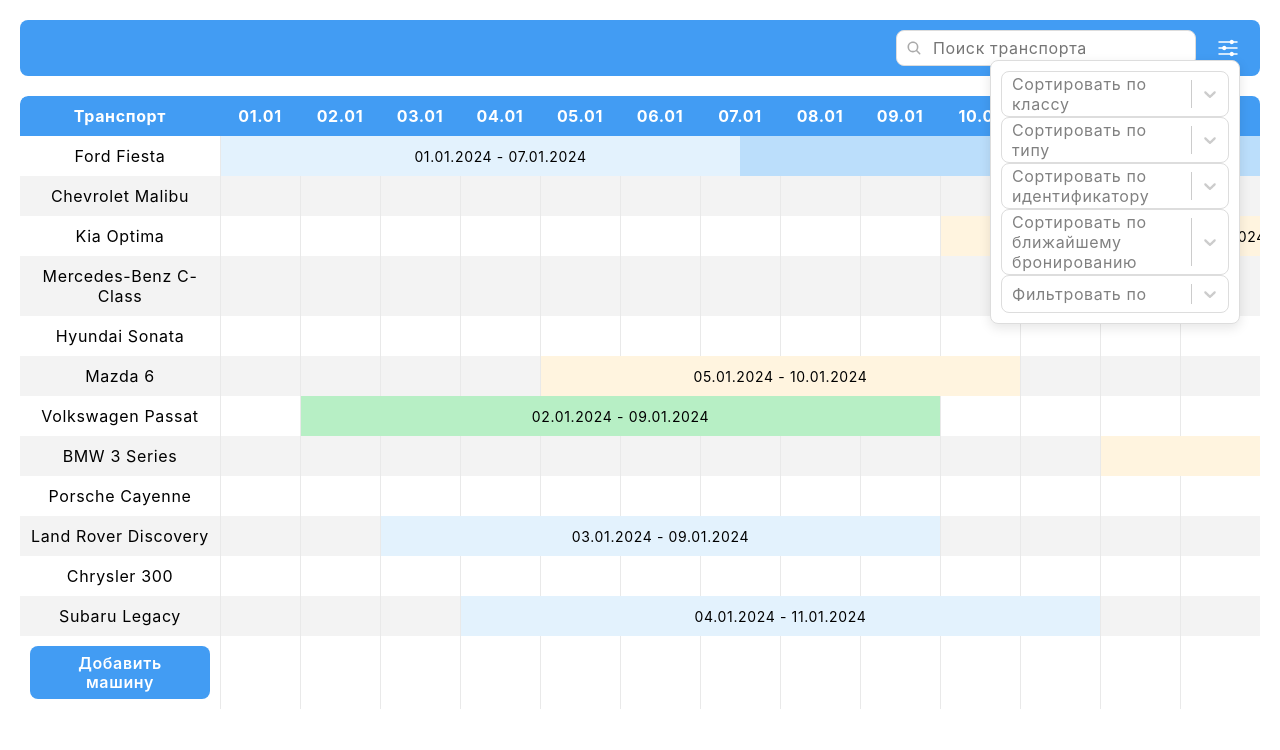
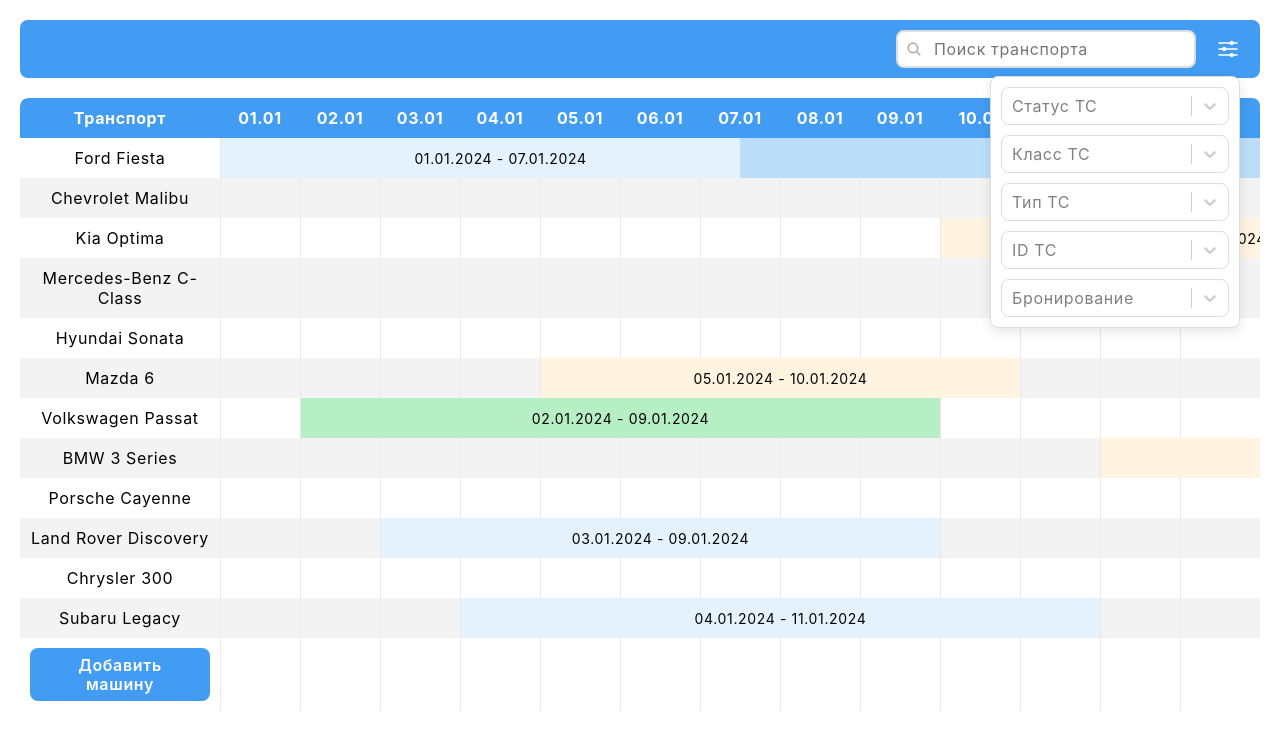
Before and after one commit to ezy4me/get-me-car--calendar, a React (Vite) app: page / in a window 1280 px wide. Both pictures are taken after a click on the icon 1228 px from the left and 48 px from the top of the page. Shown: the top 750 px of the page. Built offline with nearby package versions, Linux system fonts and the light colour scheme.

Commit message:
add: input focus border color

```diff
--- a/src/components/CalendarOptions.tsx
+++ b/src/components/CalendarOptions.tsx
@@ -114,28 +114,43 @@
           />
           {isDropdownOpen && (
             <div className="dropdown-menu">
+              <div className="dropdown-menu-list">
+                <Select
+                  styles={customStyles}
+                  value={selectedFilter}
+                  onChange={handleFilterChange}
+                  options={filterOptions}
+                  placeholder="Статус ТС"
+                  isClearable
+                />
                 <Select
                   styles={customStyles}
                   value={selectedClassSort}
                   onChange={handleSortChange("class")}
-                options={sortOptions.filter((option) => option.value === "class")}
-                placeholder="Сортировать по классу"
+                  options={sortOptions.filter(
+                    (option) => option.value === "class"
+                  )}
+                  placeholder="Класс ТС"
                   isClearable
                 />
                 <Select
                   styles={customStyles}
                   value={selectedTypeSort}
                   onChange={handleSortChange("type")}
-                options={sortOptions.filter((option) => option.value === "type")}
-                placeholder="Сортировать по типу"
+                  options={sortOptions.filter(
+                    (option) => option.value === "type"
+                  )}
+                  placeholder="Тип ТС"
                   isClearable
                 />
                 <Select
                   styles={customStyles}
                   value={selectedIdSort}
                   onChange={handleSortChange("id")}
-                options={sortOptions.filter((option) => option.value === "id")}
-                placeholder="Сортировать по идентификатору"
+                  options={sortOptions.filter(
+                    (option) => option.value === "id"
+                  )}
+                  placeholder="ID ТС"
                   isClearable
                 />
                 <Select
@@ -145,18 +160,10 @@
                   options={sortOptions.filter(
                     (option) => option.value === "nearestBooking"
                   )}
-                placeholder="Сортировать по ближайшему бронированию"
+                  placeholder="Бронирование"
                   isClearable
                 />
-
-              <Select
-                styles={customStyles}
-                value={selectedFilter}
-                onChange={handleFilterChange}
-                options={filterOptions}
-                placeholder="Фильтровать по"
-                isClearable
-              />
+              </div>
             </div>
           )}
         </div>
--- a/src/styles/index.scss
+++ b/src/styles/index.scss
@@ -9,7 +9,7 @@
         16px "Inter",
         sans-serif;
     box-sizing: border-box;
-    letter-spacing: .04rem;
+    letter-spacing: 0.04rem;
 }
 
 .calendar-wrapper {
@@ -61,3 +61,8 @@
     border-color: #d0e1fc;
     cursor: not-allowed;
 }
+
+.btn:focus {
+    border-color: #0077ff;
+    outline: none;
+}
--- a/src/styles/rental-modal.scss
+++ b/src/styles/rental-modal.scss
@@ -69,6 +69,7 @@
     flex-direction: column;
     align-items: center;
     gap: 20px;
+
     &__row {
         width: 100%;
         display: flex;
@@ -108,10 +109,23 @@
         padding: 8px;
         border: 1px solid #ccc;
         border-radius: 8px;
+
+        transition: border-color 0.3s ease;
+
+        &:focus {
+            border-color: #0077ff;
+            outline: none;
+        }
     }
 
     &__checkbox {
         margin-right: 10px;
+        transition: border-color 0.3s ease;
+
+        &:focus {
+            border-color: #0077ff;
+            outline: none;
+        }
     }
 
     &__button {
--- a/src/styles/sort-options.scss
+++ b/src/styles/sort-options.scss
@@ -27,8 +27,15 @@
     padding-left: 36px;
     font-size: 16px;
     border-radius: 8px;
-    border: 1px solid #ddd;
+    border: 2px solid #ddd;
     width: 100%;
+
+    transition: border-color 0.3s ease;
+
+    &:focus {
+        border-color: #0077ff;
+        outline: none;
+    }
 }
 
 .icon-dropdown {
@@ -48,7 +55,7 @@
 
 .dropdown-menu {
     position: absolute;
-    top: 100%;
+    top: 160%;
     right: 0;
     background: white;
     border: 1px solid #ddd;
```
Lines whose indentation alone changed are shown as unchanged.
